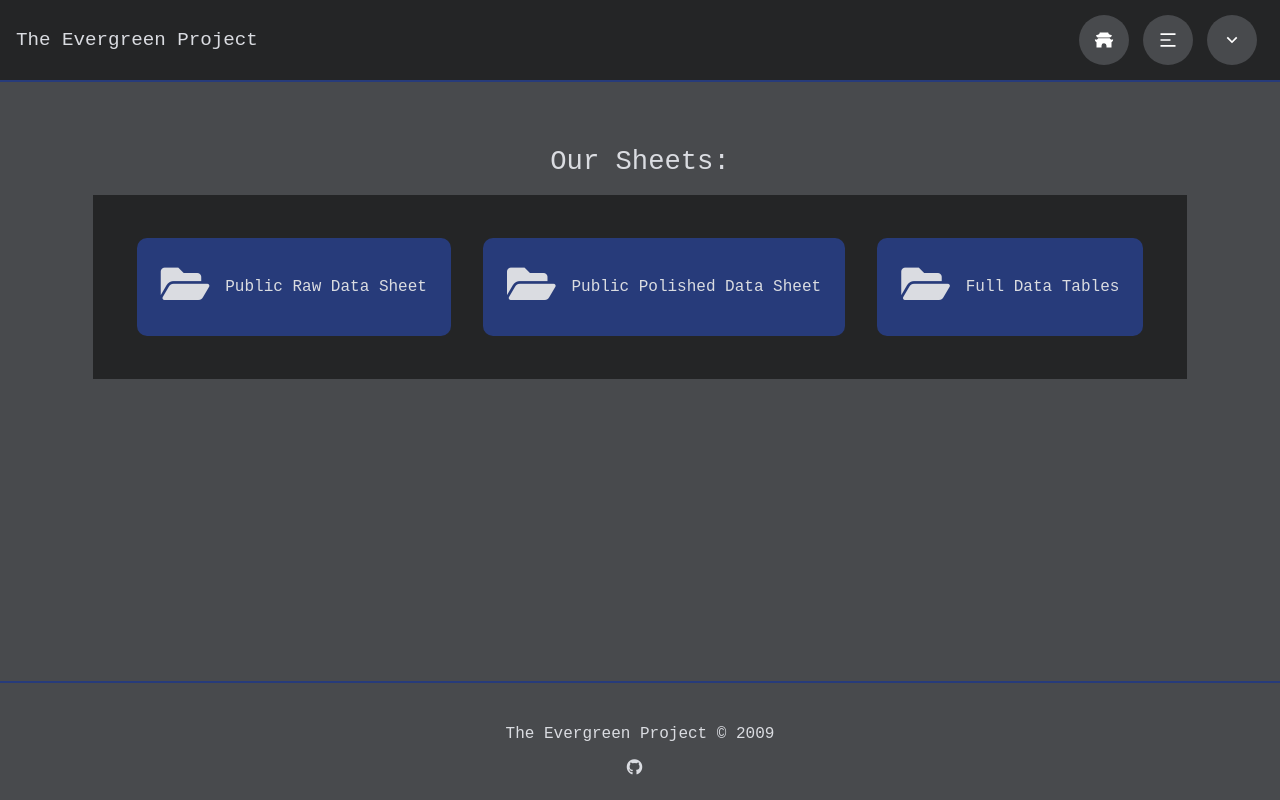
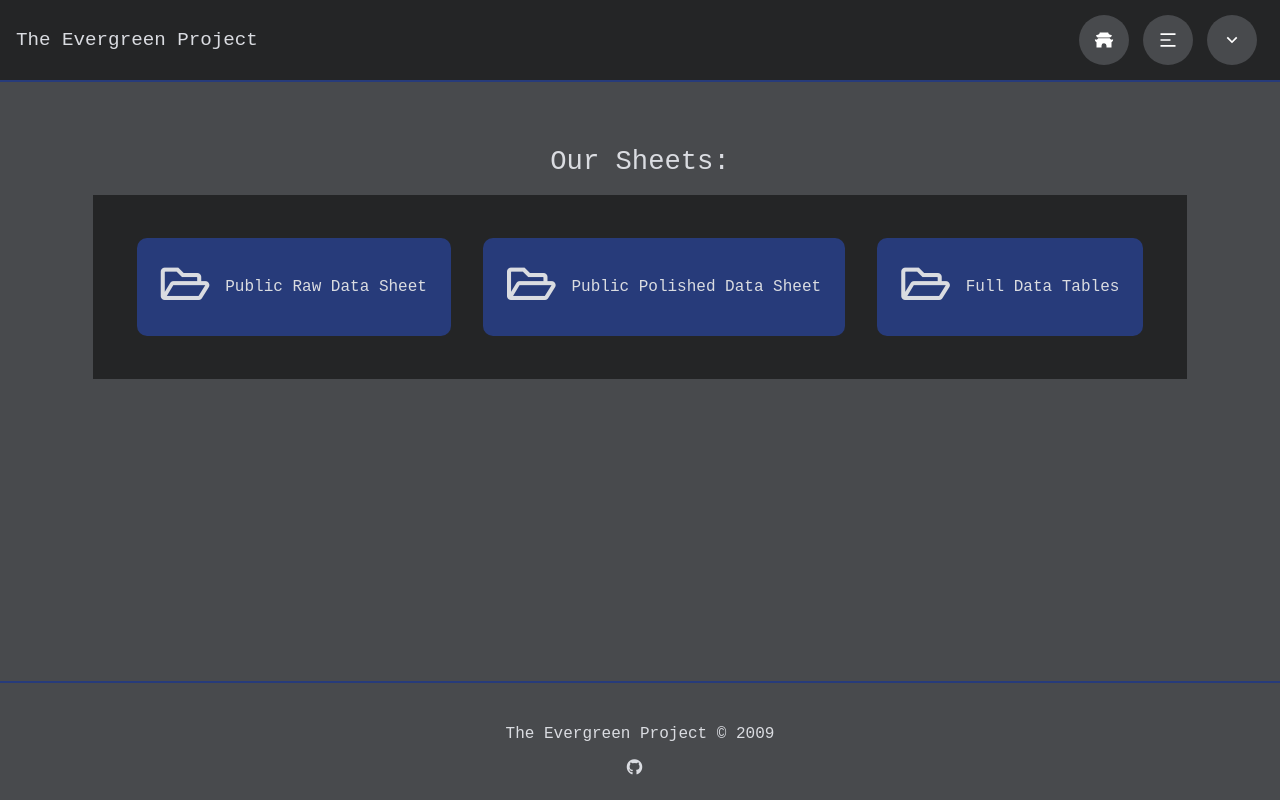
Before and after one commit to bilal-abraham/evergreen, a React (Create React App) app in the folder client/: page /rawdata in a window 1280 px wide. Built offline with nearby package versions, Linux system fonts and the light colour scheme.

Commit message:
flipping folders AGAIN...

```diff
--- a/client/src/components/layout/RawDataHero.jsx
+++ b/client/src/components/layout/RawDataHero.jsx
@@ -15,7 +15,7 @@ const RawDataHero = () => {
 							rel='noopener noreferrer'
 						>
 							<article className='data-hero-card'>
-								<i className='fas fa-folder-open' />
+								<i className='far fa-folder-open' />
 								<p className='data-hero-card-title'>
 									Public Raw Data Sheet
 								</p>
@@ -29,7 +29,7 @@ const RawDataHero = () => {
 							rel='noopener noreferrer'
 						>
 							<article className='data-hero-card'>
-								<i className='fas fa-folder-open' />
+								<i className='far fa-folder-open' />
 								<p className='data-hero-card-title'>
 									Public Polished Data Sheet
 								</p>
@@ -43,7 +43,7 @@ const RawDataHero = () => {
 							rel='noopener noreferrer'
 						>
 							<article className='data-hero-card'>
-								<i className='fas fa-folder-open' />
+								<i className='far fa-folder-open' />
 								<p className='data-hero-card-title'>
 									Full Data Tables
 								</p>
```
